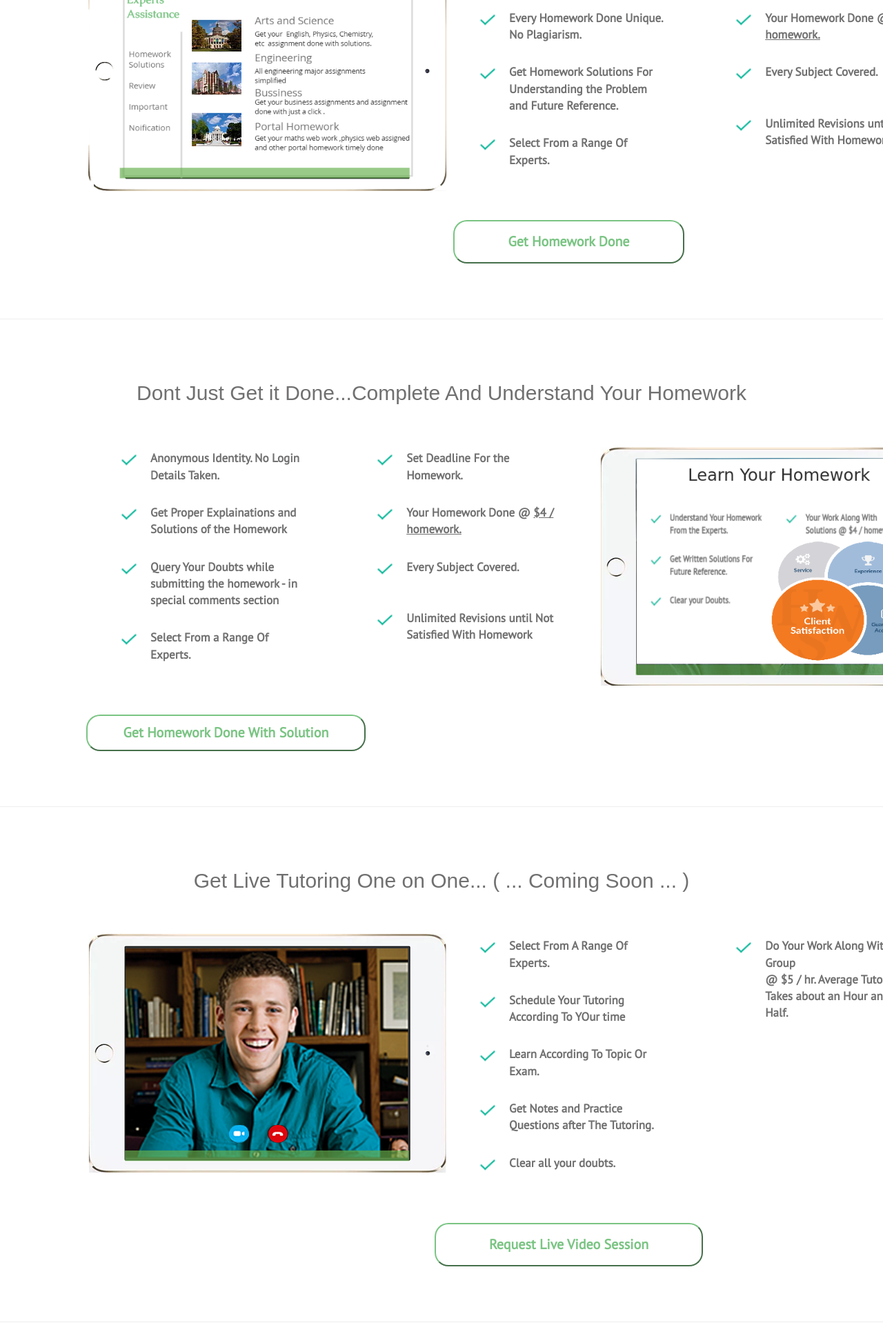
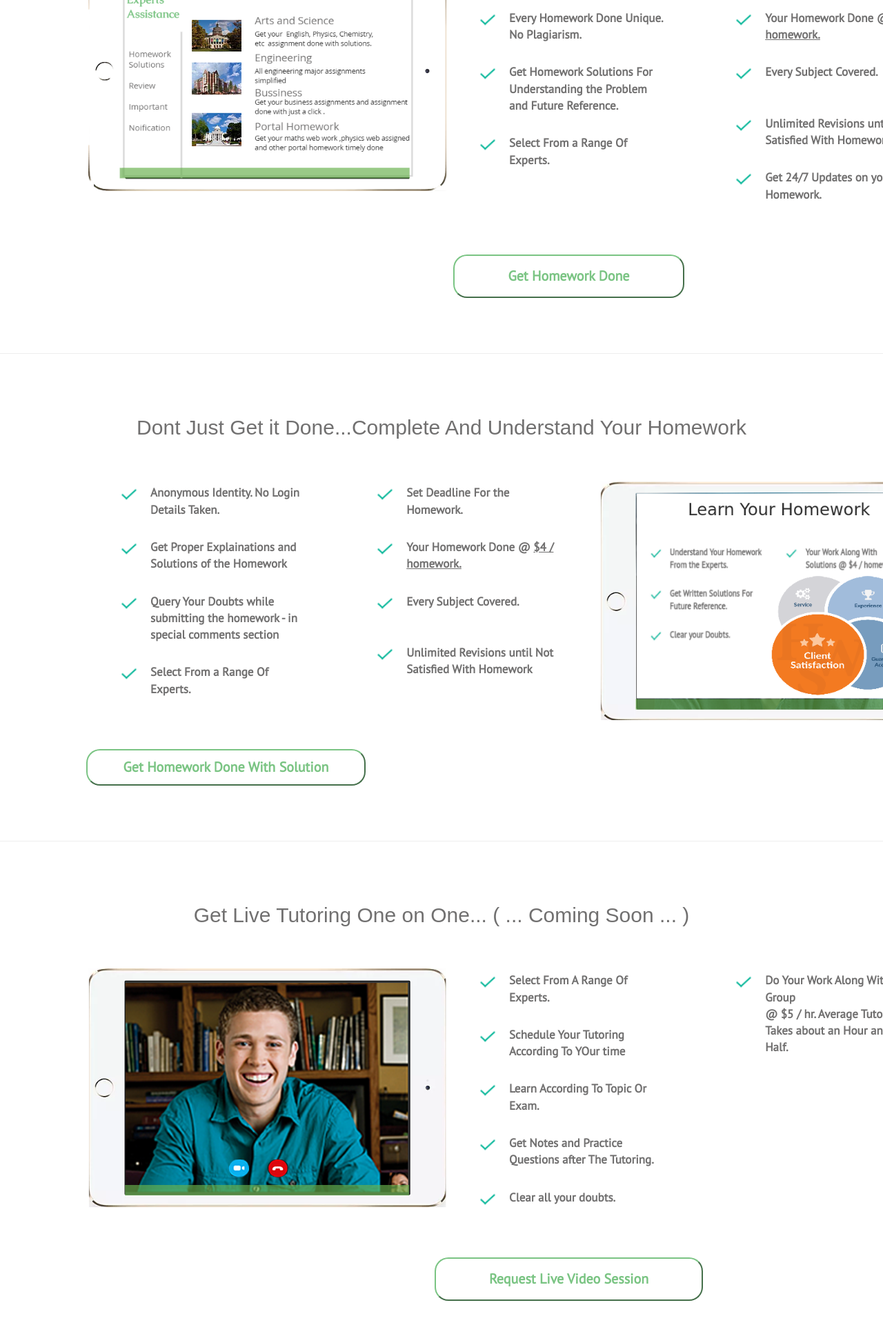
Before and after one commit to mohakamg/ncw, a Rails app: page / in a window 1280 px wide. Shown: the part 1178-3099 px from the top of the page at 69% size. Run offline with Rails 7, Linux system fonts and the light colour scheme; style sheets or scripts are compiled from the project's sources; some libraries are stand-ins or nearby versions.

Commit message:
Designing and Improving

```diff
--- a/app/views/home/home.html.erb
+++ b/app/views/home/home.html.erb
@@ -91,6 +91,10 @@
 							<div class="hw-list">
 								<%= image_tag 'arrow.png' %>
 								<li>Unlimited Revisions until Not Satisfied With Homework<br></li>
+							</div>
+							<div class="hw-list">
+								<%= image_tag 'arrow.png' %>
+								<li>Get 24/7 Updates on your Homework.<br></li>
 							</div>
 						</ul>
 					</div>
```
